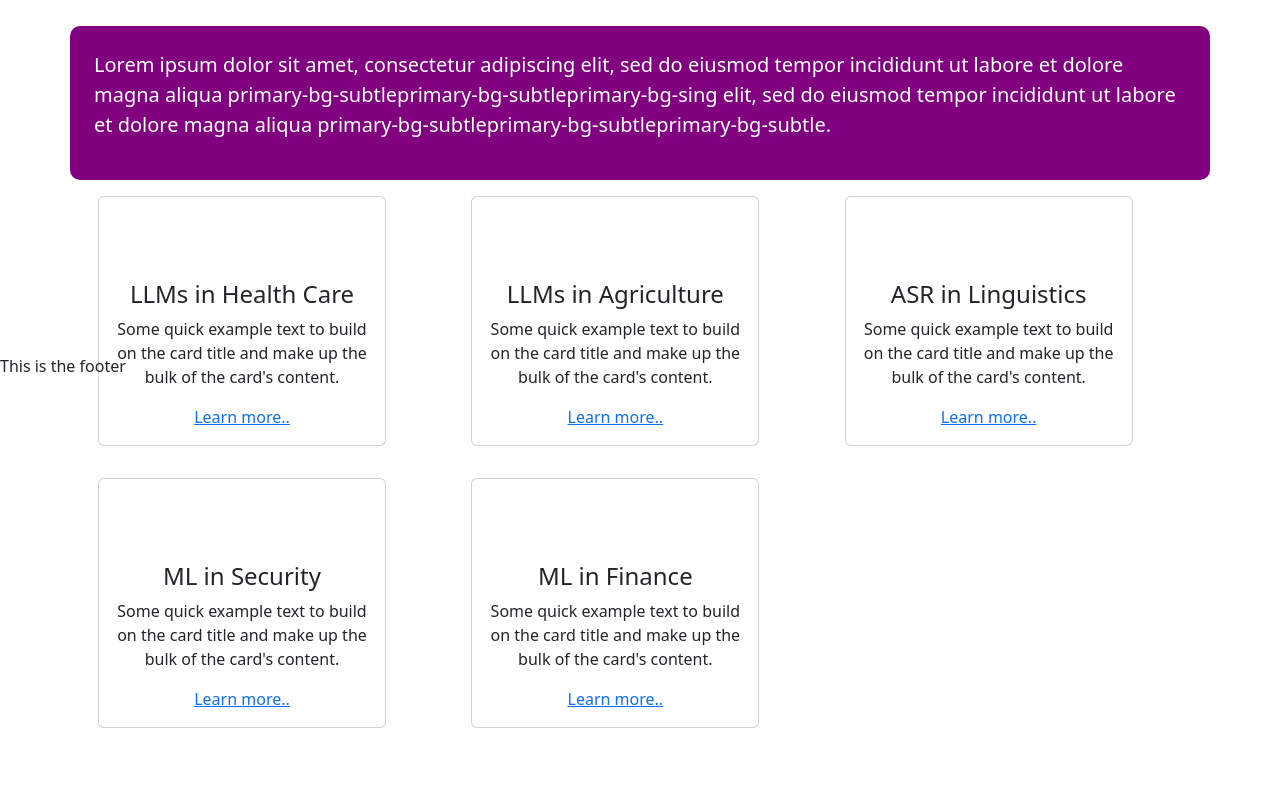
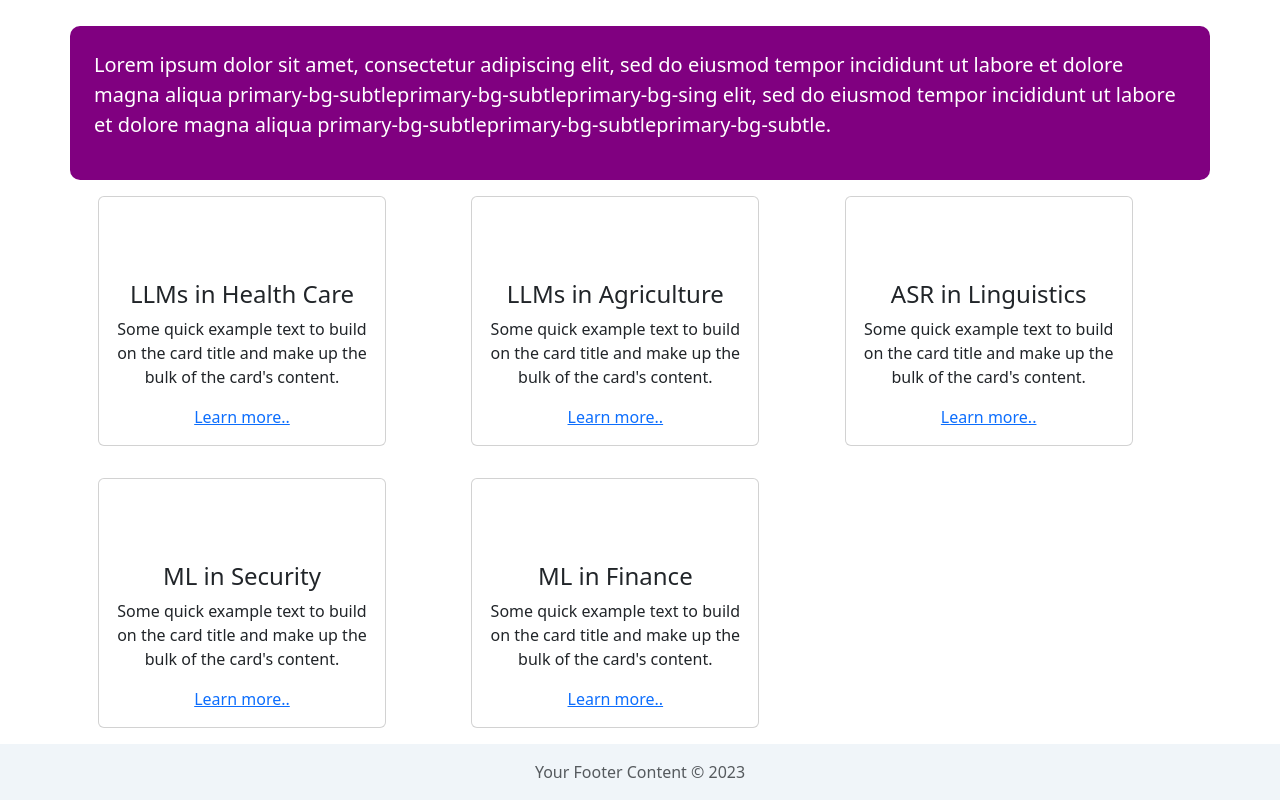
Before and after one commit to davidnene/tunga, a Vue app: page / in a window 1280 px wide. Shown: the part 422-1222 px from the top of the page. Built offline with nearby package versions, Linux system fonts and the light colour scheme; some icons are missing.

Commit message:
Add and configure footer

```diff
--- a/src/App.vue
+++ b/src/App.vue
@@ -1,5 +1,6 @@
 <script setup>
 import Navbar from './components/Navbar.vue';
+import Footer from './components/Footer.vue';
 </script>
 
 <template>
@@ -9,13 +10,14 @@ import Navbar from './components/Navbar.vue';
     </div>
   </header>
   <RouterView />
-  <footer class="sticky-bottom">
-    <p>This is the footer</p>
-  </footer>
+  <Footer/>
 </template>
 
 <style>
   .cust-padding {
     padding-top: 80px;
   }
+  .footer-color {
+    background: #f0f5f9;
+  }
 </style>
--- /dev/null
+++ b/src/components/Footer.vue
@@ -0,0 +1,14 @@
+<script setup>
+
+</script>
+<template>
+    <footer class="footer footer-color mt-auto py-3">
+        <div class="container text-center">
+            <span class="text-muted">Your Footer Content &copy; 2023</span>
+        </div>
+  </footer>
+</template>
+
+<style lang="scss" scoped>
+
+</style>
```
